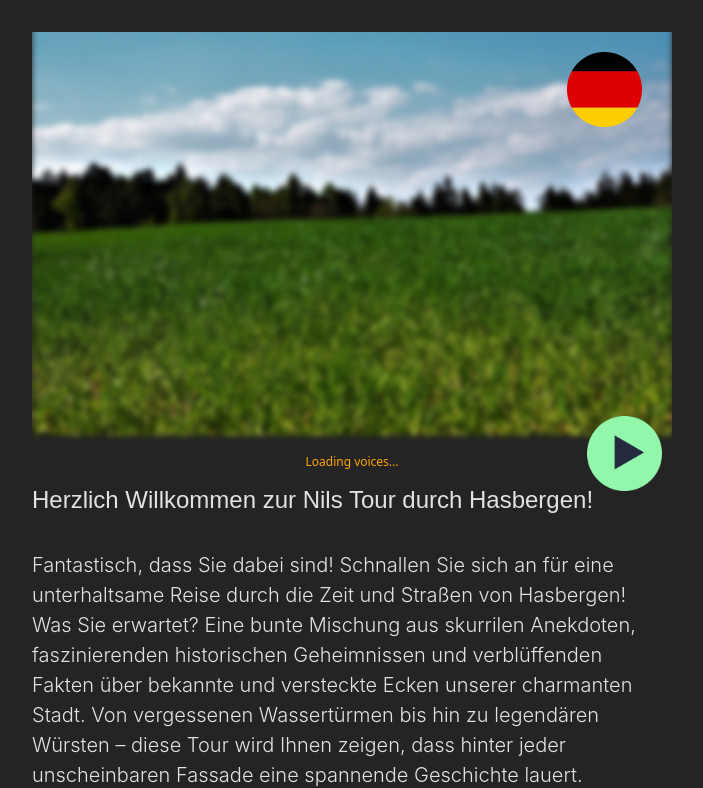
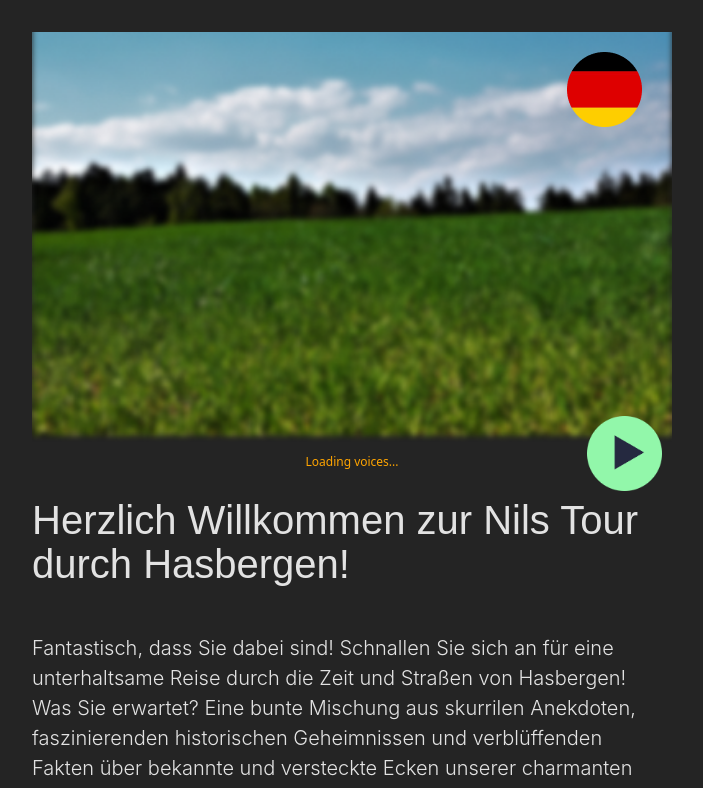
Before and after one commit to levoxtrip/GemeindeEntdecken, a React (Vite) app: page / in a window 1280 px wide. Shown: the top 788 px of the page, without its empty margins (288-991 px from the left). Built offline with nearby package versions, Linux system fonts and the light colour scheme.

Commit message:
test font size

```diff
--- a/src/App.css
+++ b/src/App.css
@@ -85,7 +85,7 @@
   font-weight: 400;
   font-style: normal;
   text-align: left;
-  font-size: x-large;
+
 
 }
 .station-text{
--- a/src/index.css
+++ b/src/index.css
@@ -31,7 +31,7 @@ body {
 }
 
 h1 {
-  font-size: 3.2em;
+  font-size: 2.5em;
   line-height: 1.1;
 }
 
```
